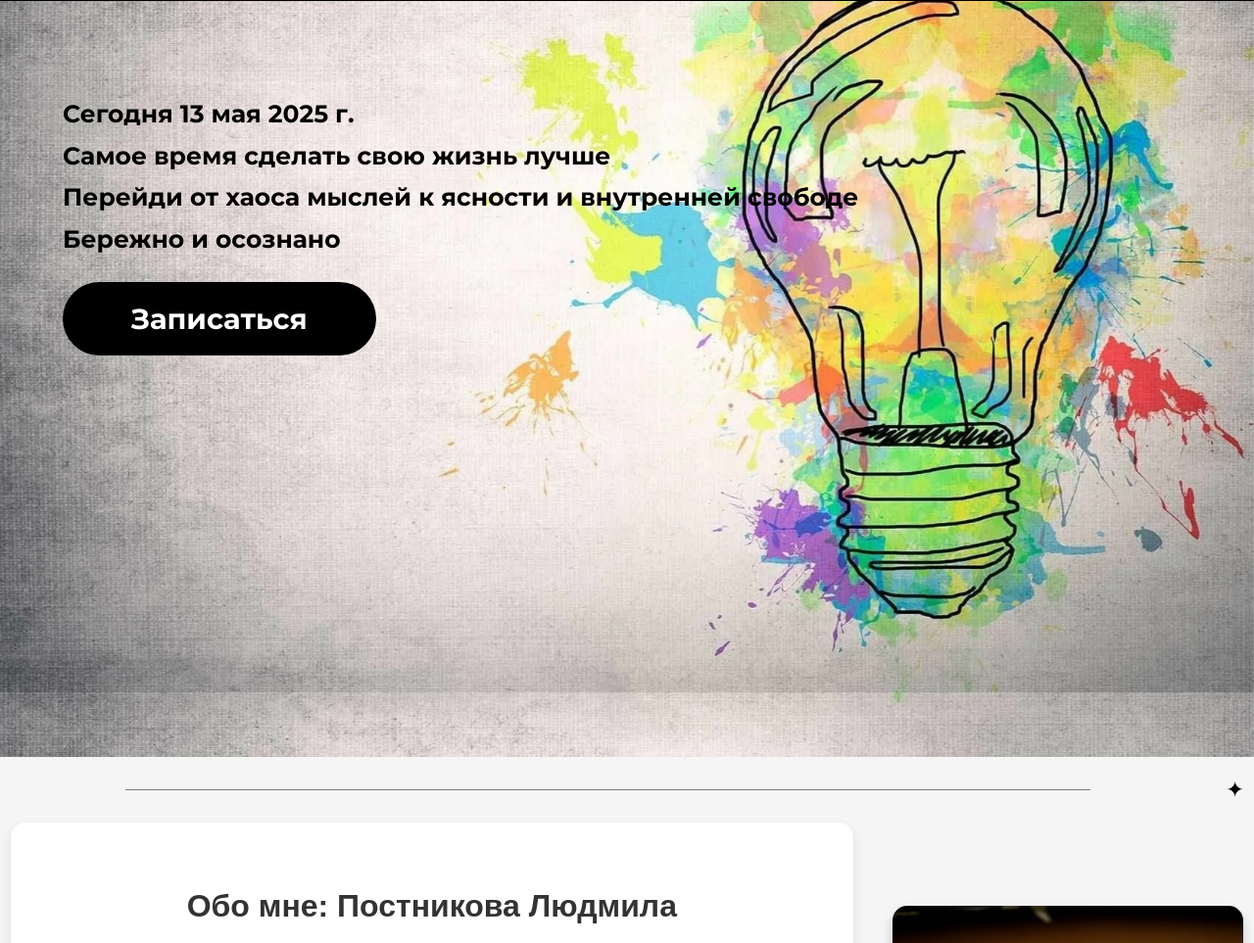
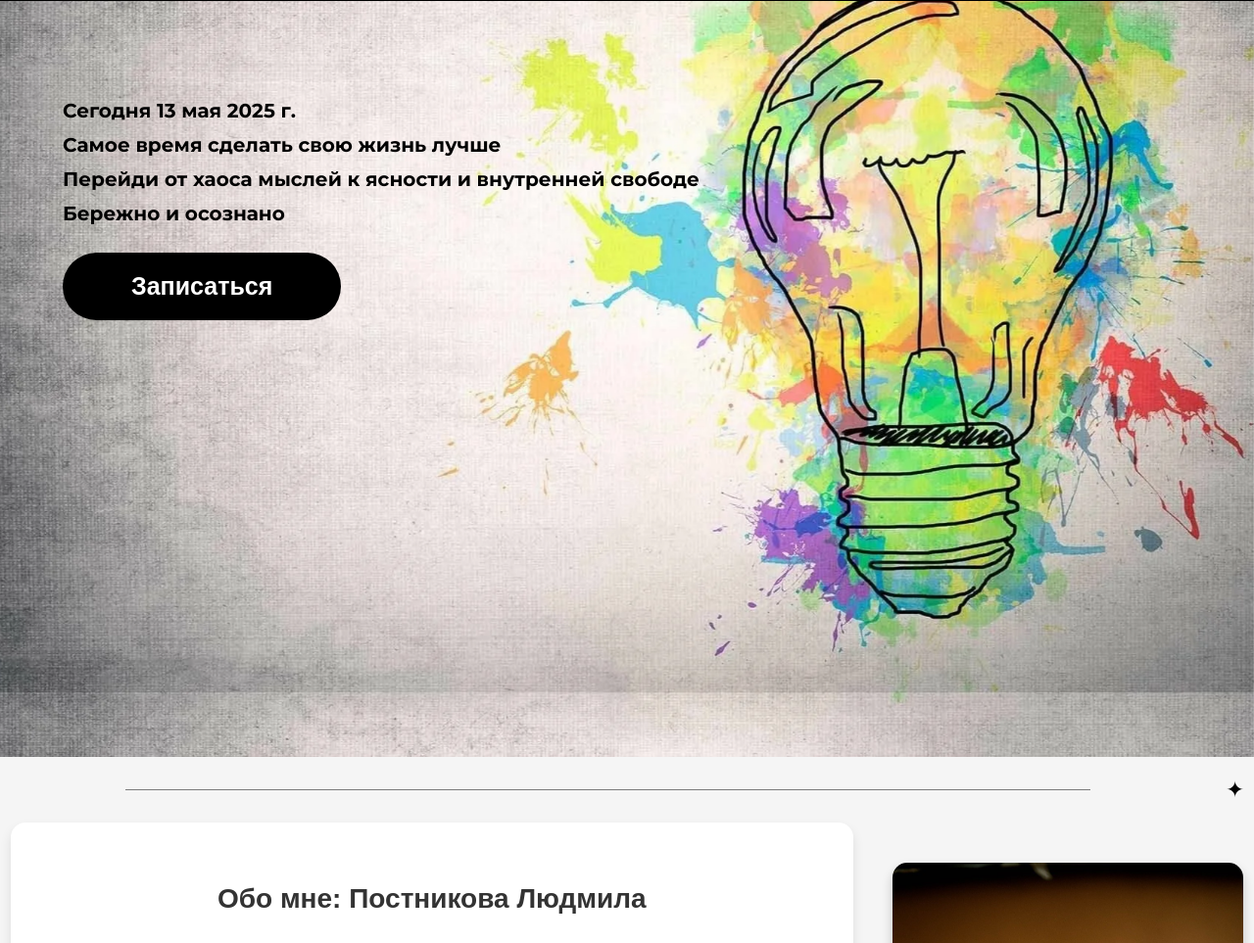
Before and after one commit to Smirnoffspb78/site-psy, a website: page public/index.html in a window 1280 px wide. Shown: the part 77-1040 px from the top of the page at 98% size. Drawn offline with Linux system fonts and the light colour scheme.

```diff
--- a/public/css/section.css
+++ b/public/css/section.css
@@ -41,7 +41,7 @@
     background-color: white;
     border-radius: 15px;
     box-shadow: 0 6px 12px rgba(0, 0, 0, 0.1);
-    font-size: 20px;
+    font-size: 18px;
     line-height: 1.8;
     color: #555;
     text-align: justify;
@@ -49,7 +49,7 @@
 
 /* Заголовок внутри текстового блока */
 .section-text h2 {
-    font-size: 32px;
+    font-size: 28px;
     color: #333;
     margin-bottom: 25px;
     text-align: center;
--- a/public/css/start.css
+++ b/public/css/start.css
@@ -89,16 +89,10 @@
 
 
 .hero-content p {
-    font-size: 25px;
+    font-size: 20px;
     margin: 5px 0;
     font-weight: 600;
-}
-
-.stylish-text {
     font-family: 'Montserrat', sans-serif;
-    font-size: 35px;
-    font-weight: bold;
-    color: #333;
 }
 
 .custom-button {
@@ -110,13 +104,9 @@
     border: none;
     border-radius: 50px;
     transition: background-color 0.3s;
-    font-size: 29px;
+    font-size: 25px;
     cursor: pointer;
     margin-top: 20px;
-}
-
-.custom-button:hover {
-    background-color: #555;
 }
 
 /* Медиа-запросы */
```
